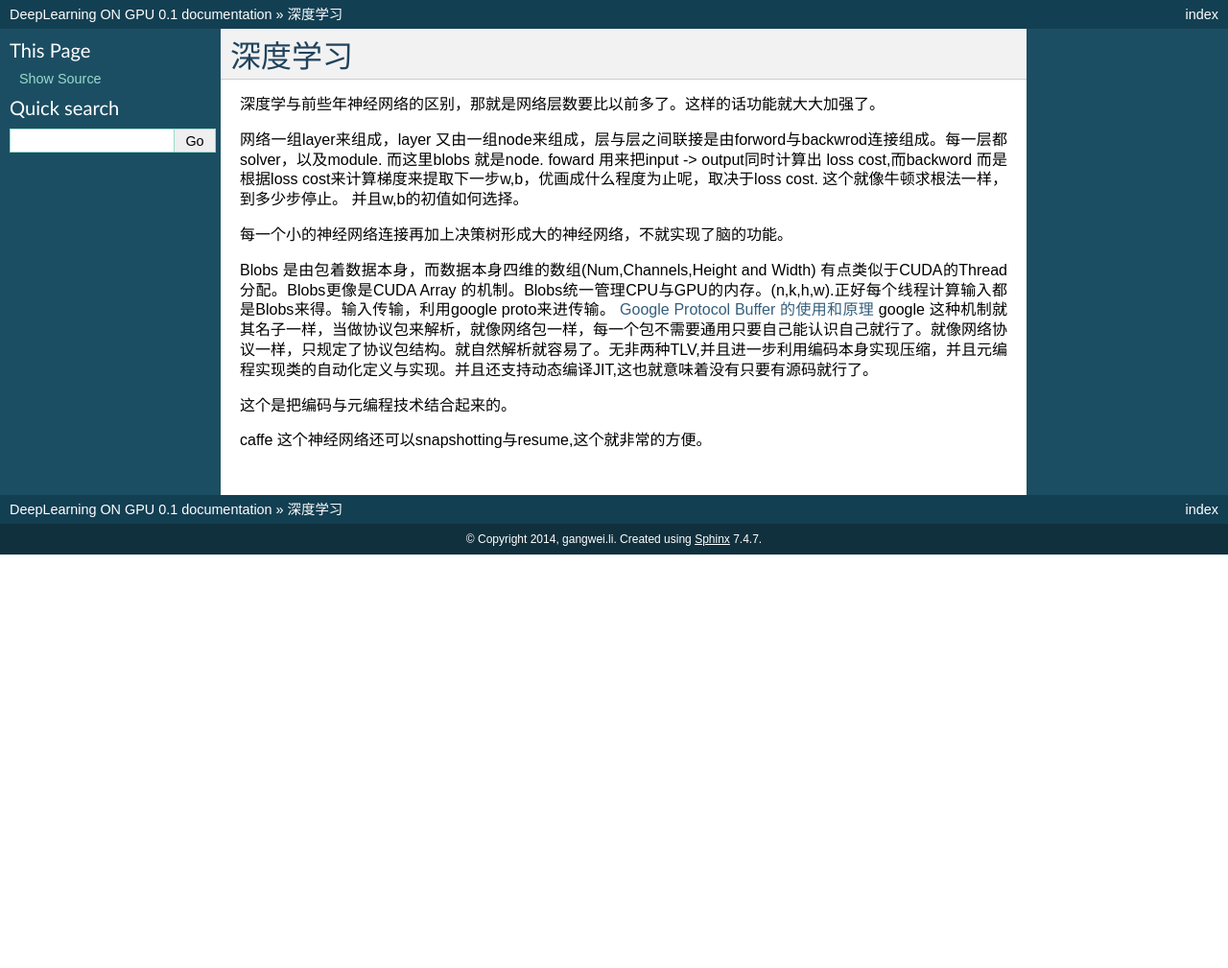
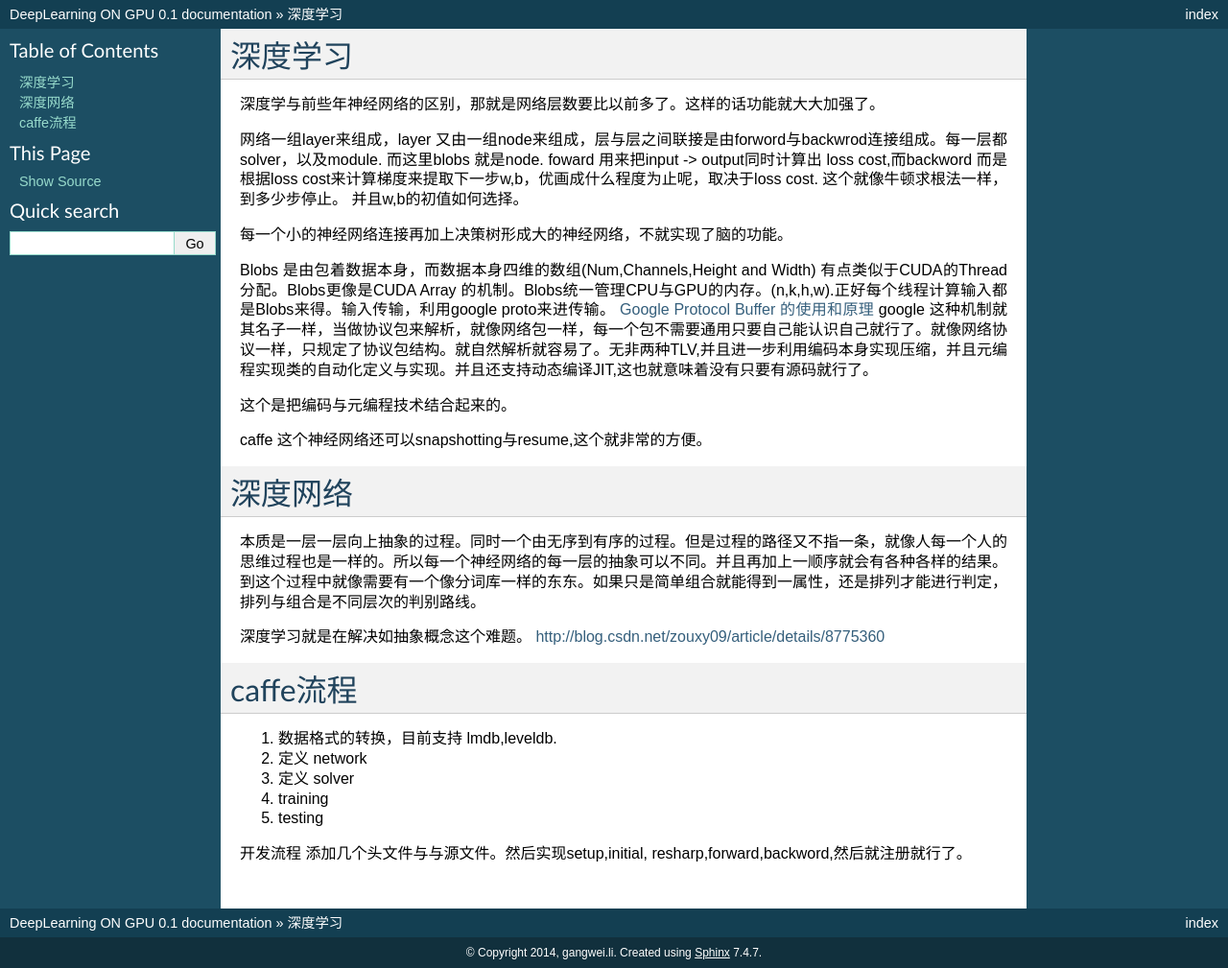
Before and after one commit to gwli/DeepLearningOnGPU, a Sphinx documentation site: the page built from source/basicConcept/CaffeBasic.rst, in a window 1280 px wide. Shown: the whole page at 96% size. Built offline with Sphinx 7.4.7, drawn with Linux system fonts in a browser that asks for light colours; before the commit the page ends 900 px from its top, so only the background shows below that.

Commit message:
添加神经网络总结

```diff
--- a/source/basicConcept/CaffeBasic.rst
+++ b/source/basicConcept/CaffeBasic.rst
@@ -13,3 +13,22 @@
 这个是把编码与元编程技术结合起来的。
 
 caffe 这个神经网络还可以snapshotting与resume,这个就非常的方便。
+
+深度网络
+========
+本质是一层一层向上抽象的过程。同时一个由无序到有序的过程。但是过程的路径又不指一条，就像人每一个人的思维过程也是一样的。所以每一个神经网络的每一层的抽象可以不同。并且再加上一顺序就会有各种各样的结果。到这个过程中就像需要有一个像分词库一样的东东。如果只是简单组合就能得到一属性，还是排列才能进行判定， 排列与组合是不同层次的判别路线。
+
+深度学习就是在解决如抽象概念这个难题。
+http://blog.csdn.net/zouxy09/article/details/8775360
+
+
+caffe流程
+=========
+#. 数据格式的转换，目前支持 lmdb,leveldb.
+#. 定义 network
+#. 定义 solver
+#. training
+#. testing
+
+开发流程
+添加几个头文件与与源文件。然后实现setup,initial, resharp,forward,backword,然后就注册就行了。
```
